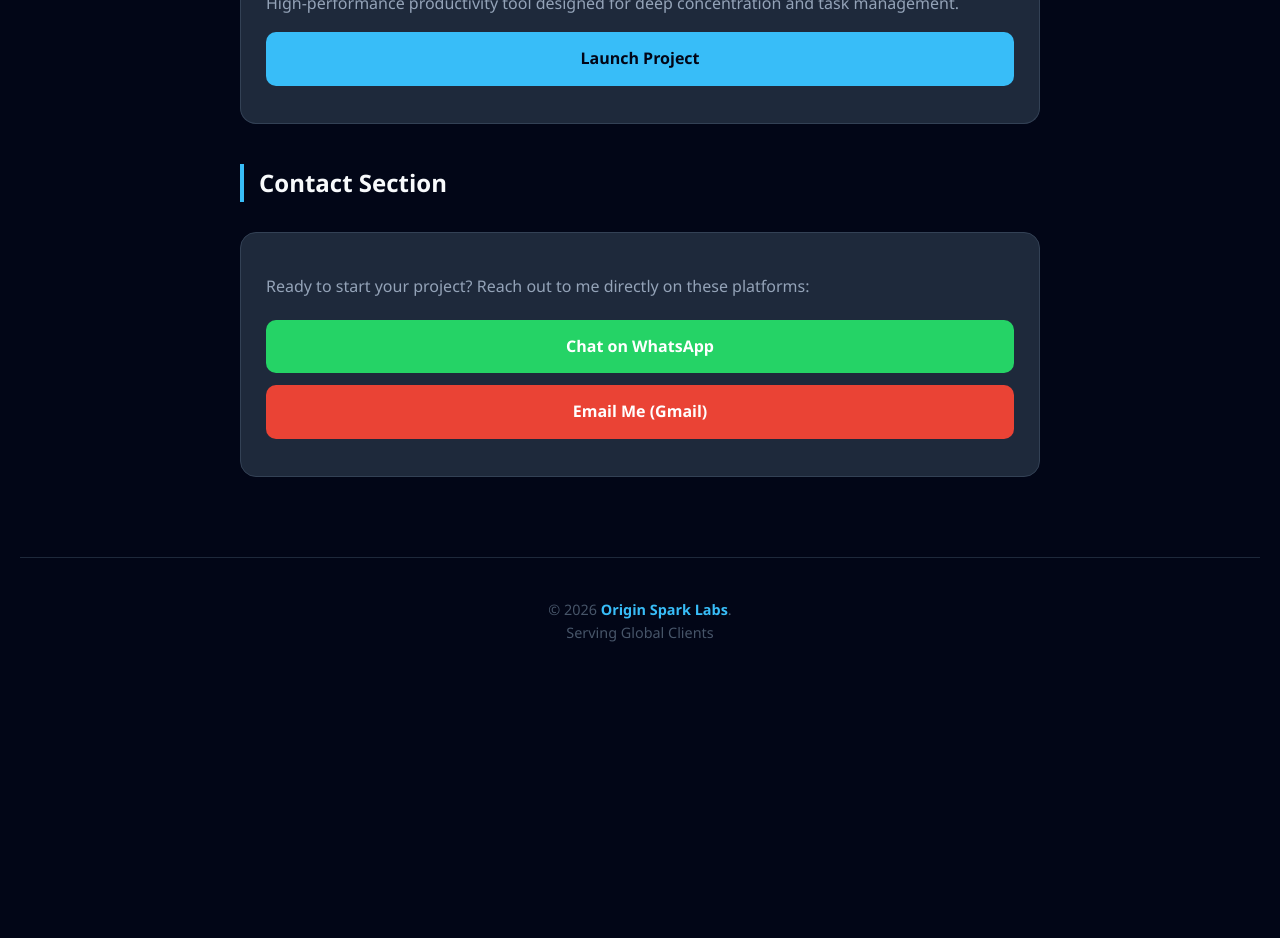
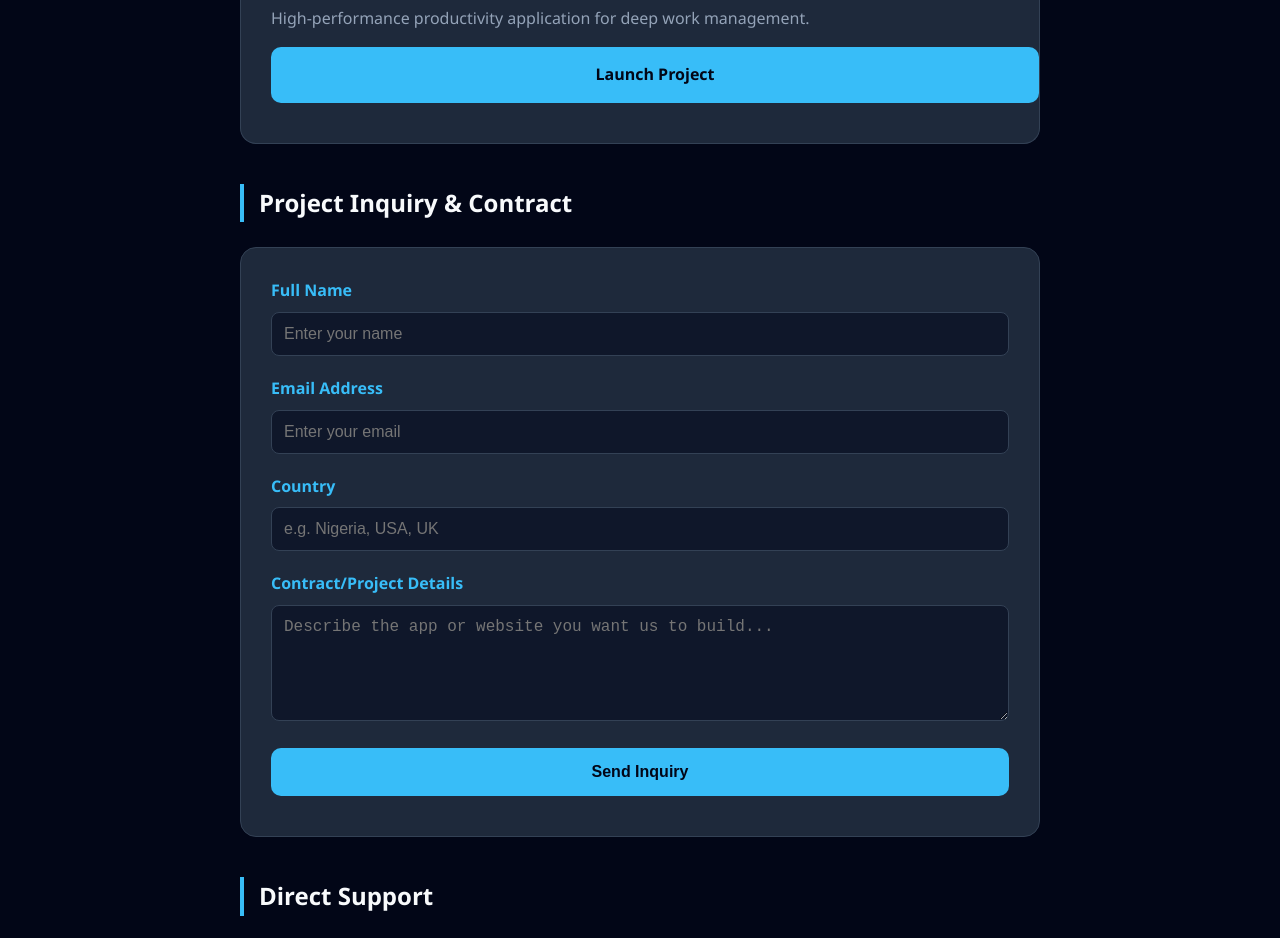
Before and after one commit to Abdulaleem56/Spark-Focus-, a plain HTML site: page portfolio.html in a window 1280 px wide. Shown: the part 474-1412 px from the top of the page. Before the commit the page ends 1178 px from the top, so only its background shows below. Drawn offline with Linux system fonts and the light colour scheme.

Commit message:
Update portfolio.html

```diff
--- a/portfolio.html
+++ b/portfolio.html
@@ -5,20 +5,67 @@
     <meta name="viewport" content="width=device-width, initial-scale=1.0">
     <title>Origin Spark Labs | Portfolio</title>
     <style>
-        body { background-color: #020617; color: #f8fafc; font-family: 'Segoe UI', sans-serif; margin: 0; padding: 20px; line-height: 1.6; }
-        header { text-align: center; padding: 60px 0; background: linear-gradient(to bottom, #0f172a, #020617); }
-        h1 { color: #38bdf8; font-size: 2.5rem; margin: 0; }
-        .tagline { color: #94a3b8; font-size: 1.1rem; margin-top: 10px; }
+        body {
+            background-color: #020617;
+            color: #f8fafc;
+            font-family: 'Segoe UI', sans-serif;
+            margin: 0;
+            padding: 20px;
+            line-height: 1.6;
+        }
+        header {
+            text-align: center;
+            padding: 60px 20px;
+            background: linear-gradient(to bottom, #0f172a, #020617);
+        }
+        h1 { color: #38bdf8; font-size: 2.8rem; margin: 0; }
+        .tagline { color: #94a3b8; font-size: 1.1rem; }
+
         .section { max-width: 800px; margin: 40px auto; }
-        h2 { border-left: 4px solid #38bdf8; padding-left: 15px; margin-bottom: 30px; }
-        .card { background: #1e293b; padding: 25px; border-radius: 16px; border: 1px solid #334155; margin-bottom: 20px; }
-        .btn { background: #38bdf8; color: #020617; padding: 14px 28px; text-decoration: none; border-radius: 10px; font-weight: bold; display: inline-block; width: 100%; text-align: center; border: none; cursor: pointer; font-size: 1rem; box-sizing: border-box; margin-bottom: 12px; }
+        h2 { border-left: 4px solid #38bdf8; padding-left: 15px; margin-bottom: 25px; }
 
-        /* Specific Contact Colors */
-        .whatsapp { background-color: #25d366; color: white; }
-        .gmail { background-color: #ea4335; color: white; }
+        .card {
+            background: #1e293b;
+            padding: 30px;
+            border-radius: 16px;
+            border: 1px solid #334155;
+            margin-bottom: 25px;
+        }
 
-        footer { text-align: center; margin-top: 80px; padding: 40px; color: #475569; font-size: 0.9rem; border-top: 1px solid #1e293b; }
+        /* Form Styling */
+        label { display: block; margin-bottom: 8px; font-weight: bold; color: #38bdf8; }
+        input, textarea, select {
+            width: 100%;
+            padding: 12px;
+            margin-bottom: 20px;
+            border-radius: 8px;
+            border: 1px solid #334155;
+            background: #0f172a;
+            color: white;
+            box-sizing: border-box;
+            font-size: 16px;
+        }
+        input:focus, textarea:focus { border-color: #38bdf8; outline: none; }
+
+        /* Buttons */
+        .btn {
+            display: inline-block;
+            width: 100%;
+            padding: 15px;
+            text-align: center;
+            text-decoration: none;
+            border-radius: 10px;
+            font-weight: bold;
+            border: none;
+            cursor: pointer;
+            font-size: 1rem;
+            margin-bottom: 10px;
+        }
+        .btn-submit { background: #38bdf8; color: #020617; }
+        .btn-whatsapp { background: #25d366; color: white; }
+        .btn-gmail { background: #ea4335; color: white; }
+
+        footer { text-align: center; padding: 40px; color: #475569; border-top: 1px solid #1e293b; }
         .highlight { color: #38bdf8; font-weight: bold; }
     </style>
 </head>
@@ -26,32 +73,53 @@
 
     <header>
         <h1>Origin Spark Labs</h1>
-        <p class="tagline">Custom Web & Mobile Solutions</p>
+        <p class="tagline">Innovative Software & App Solutions</p>
     </header>
 
     <div class="section">
-        <h2>My Work</h2>
+        <h2>Active Project</h2>
         <div class="card" style="border-top: 4px solid #38bdf8;">
             <h3>Spark Focus</h3>
-            <p style="color: #94a3b8;">High-performance productivity tool designed for deep concentration and task management.</p>
-            <a href="index.html" class="btn">Launch Project</a>
+            <p style="color: #94a3b8;">High-performance productivity application for deep work management.</p>
+            <a href="index.html" class="btn btn-submit">Launch Project</a>
         </div>
     </div>
 
     <div class="section">
-        <h2>Contact Section</h2>
+        <h2>Project Inquiry & Contract</h2>
         <div class="card">
-            <p style="color: #94a3b8; margin-bottom: 20px;">Ready to start your project? Reach out to me directly on these platforms:</p>
+            <form action="https://formspree.io/f/xgoryzyn" method="POST">
+                <label>Full Name</label>
+                <input type="text" name="name" placeholder="Enter your name" required>
 
-            <a href="https://wa.me/2347043818614" class="btn whatsapp">Chat on WhatsApp</a>
+                <label>Email Address</label>
+                <input type="email" name="email" placeholder="Enter your email" required>
 
-            <a href="mailto:abdulaleemabdulsalam77@gmail.com" class="btn gmail">Email Me (Gmail)</a>
+                <label>Country</label>
+                <input type="text" name="country" placeholder="e.g. Nigeria, USA, UK" required>
+
+                <label>Contract/Project Details</label>
+                <textarea name="message" rows="5" placeholder="Describe the app or website you want us to build..." required></textarea>
+
+                <button type="submit" class="btn btn-submit">Send Inquiry</button>
+            </form>
+        </div>
+    </div>
+
+    <div class="section">
+        <h2>Direct Support</h2>
+        <div class="card">
+            <p style="color: #94a3b8; margin-bottom: 20px;">Reach out to us directly on social platforms:</p>
+
+            <a href="https://wa.me/2348120829956" class="btn btn-whatsapp">Chat on WhatsApp</a>
+
+            <a href="mailto:originsparklabs@gmail.com" class="btn btn-gmail">Email: originsparklabs@gmail.com</a>
         </div>
     </div>
 
     <footer>
-        &copy; 2026 <span class="highlight">Origin Spark Labs</span>. <br>
-        Serving Global Clients
+        &copy; 2026 <span class="highlight">Origin Spark Labs</span><br>
+        Founded by Abdulaleem | Professional Development Studio
     </footer>
 
 </body>
```
